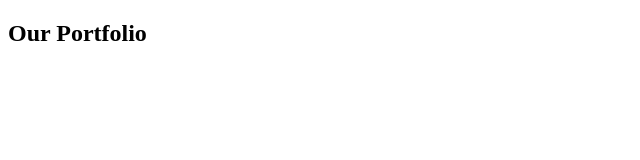
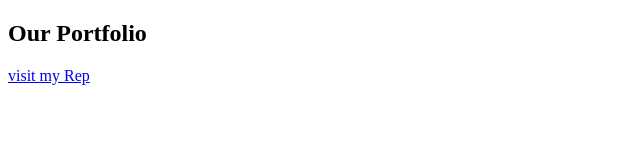
Before and after one commit to zbahati/Bahati-and-adegboyega, a plain HTML site: page index.html in a window 1280 px wide. Shown: the whole page, without its empty margins (0-640 px from the left). Drawn offline with Linux system fonts and the light colour scheme.

Commit message:
committed by Bahati

```diff
--- a/index.html
+++ b/index.html
@@ -11,6 +11,13 @@
 <section id="welcome-section">
   <h1>Our Portfolio</h1>
 </section>
+
+<section id="project-section">
+  <p class="project-tile">
+    <a href="https://github.com/zbahati/Bahati-and-adegboyega.git">visit my Rep</a>
+  </p>
+
+</section>
     <script  src="js/index.js"></script>
   </body>
 </html>
```
